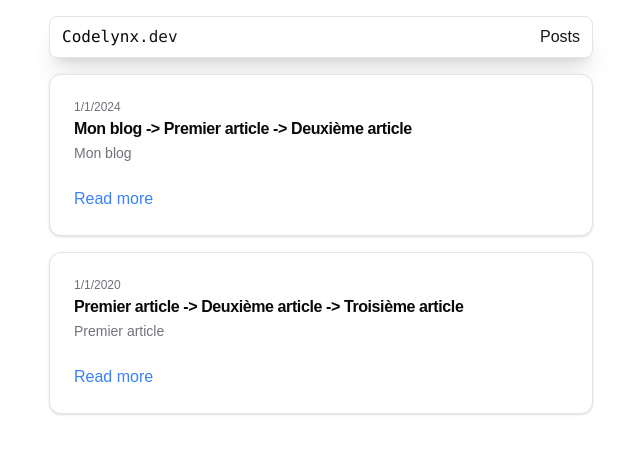
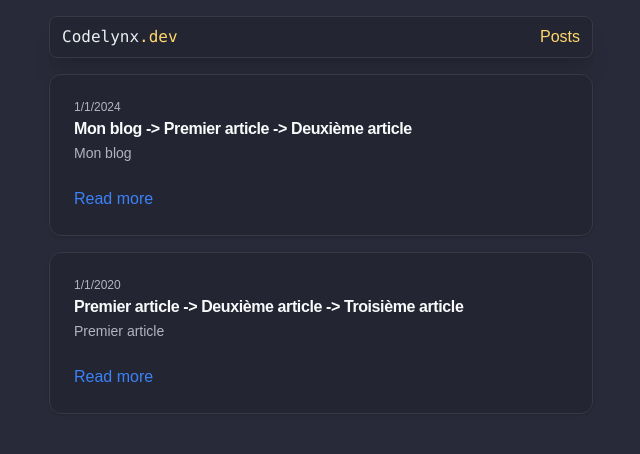
Before and after one commit to Hadevv/one-blog, a Next.js app: page / in a window 1280 px wide. Shown: the top 454 px of the page, without its empty margins (319-959 px from the left). Built offline with nearby package versions, Linux system fonts and the light colour scheme.

Commit message:
🎨 style: ajout du thème de couleur à global.css
- 🌈 Mise à jour des variables CSS pour intégrer le nouveau thème de couleurs.
- 💄 Application des nouvelles couleurs à travers le fichier `global.css`.

```diff
--- a/app/globals.css
+++ b/app/globals.css
@@ -14,59 +14,51 @@ body {
 
 @layer base {
   :root {
-    --background: 0 0% 100%;
-    --foreground: 240 10% 3.9%;
-    --card: 0 0% 100%;
-    --card-foreground: 240 10% 3.9%;
-    --popover: 0 0% 100%;
-    --popover-foreground: 240 10% 3.9%;
-    --primary: 240 5.9% 10%;
-    --primary-foreground: 0 0% 98%;
-    --secondary: 240 4.8% 95.9%;
-    --secondary-foreground: 240 5.9% 10%;
-    --muted: 240 4.8% 95.9%;
-    --muted-foreground: 240 3.8% 46.1%;
-    --accent: 240 4.8% 95.9%;
-    --accent-foreground: 240 5.9% 10%;
-    --destructive: 0 84.2% 60.2%;
-    --destructive-foreground: 0 0% 98%;
-    --border: 240 5.9% 90%;
-    --input: 240 5.9% 90%;
-    --ring: 240 10% 3.9%;
-    --chart-1: 12 76% 61%;
-    --chart-2: 173 58% 39%;
-    --chart-3: 197 37% 24%;
-    --chart-4: 43 74% 66%;
-    --chart-5: 27 87% 67%;
+    --background: 233 18% 19%;
+    --foreground: 173 24% 93%;
+    --muted: 233 12% 23%;
+    --muted-foreground: 233 12% 73%;
+    --popover: 233 18% 16%;
+    --popover-foreground: 0 0% 100%;
+    --card: 233 18% 17%;
+    --card-foreground: 173 24% 98%;
+    --border: 233 8% 24%;
+    --input: 233 8% 27%;
+    --primary: 44 100% 71%;
+    --primary-foreground: 44 100% 11%;
+    --secondary: 44 30% 25%;
+    --secondary-foreground: 44 30% 85%;
+    --accent: 233 18% 34%;
+    --accent-foreground: 233 18% 94%;
+    --destructive: 10 90% 57%;
+    --destructive-foreground: 0 0% 100%;
+    --ring: 44 100% 71%;
     --radius: 0.5rem;
   }
+
   .dark {
-    --background: 240 10% 3.9%;
-    --foreground: 0 0% 98%;
-    --card: 240 10% 3.9%;
-    --card-foreground: 0 0% 98%;
-    --popover: 240 10% 3.9%;
-    --popover-foreground: 0 0% 98%;
-    --primary: 0 0% 98%;
-    --primary-foreground: 240 5.9% 10%;
-    --secondary: 240 3.7% 15.9%;
-    --secondary-foreground: 0 0% 98%;
-    --muted: 240 3.7% 15.9%;
-    --muted-foreground: 240 5% 64.9%;
-    --accent: 240 3.7% 15.9%;
-    --accent-foreground: 0 0% 98%;
-    --destructive: 0 62.8% 30.6%;
-    --destructive-foreground: 0 0% 98%;
-    --border: 240 3.7% 15.9%;
-    --input: 240 3.7% 15.9%;
-    --ring: 240 4.9% 83.9%;
-    --chart-1: 220 70% 50%;
-    --chart-2: 160 60% 45%;
-    --chart-3: 30 80% 55%;
-    --chart-4: 280 65% 60%;
-    --chart-5: 340 75% 55%;
+    --background: 233 18% 19%;
+    --foreground: 173 24% 93%;
+    --muted: 233 12% 23%;
+    --muted-foreground: 233 12% 73%;
+    --popover: 233 18% 16%;
+    --popover-foreground: 0 0% 100%;
+    --card: 233 18% 17%;
+    --card-foreground: 173 24% 98%;
+    --border: 233 8% 24%;
+    --input: 233 8% 27%;
+    --primary: 44 100% 71%;
+    --primary-foreground: 44 100% 11%;
+    --secondary: 44 30% 25%;
+    --secondary-foreground: 44 30% 85%;
+    --accent: 233 18% 34%;
+    --accent-foreground: 233 18% 94%;
+    --destructive: 10 90% 57%;
+    --destructive-foreground: 0 0% 100%;
+    --ring: 44 100% 71%;
   }
 }
+
 
 @layer base {
   * {
```
